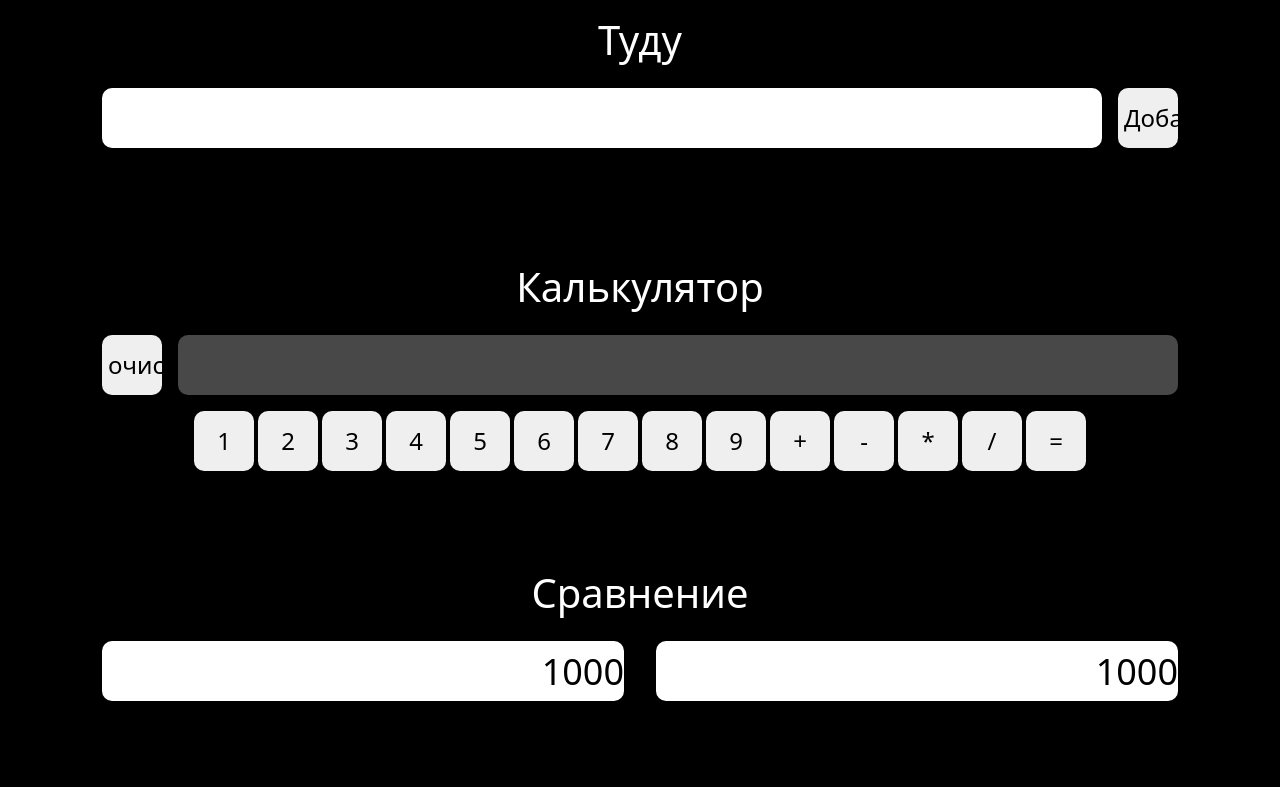
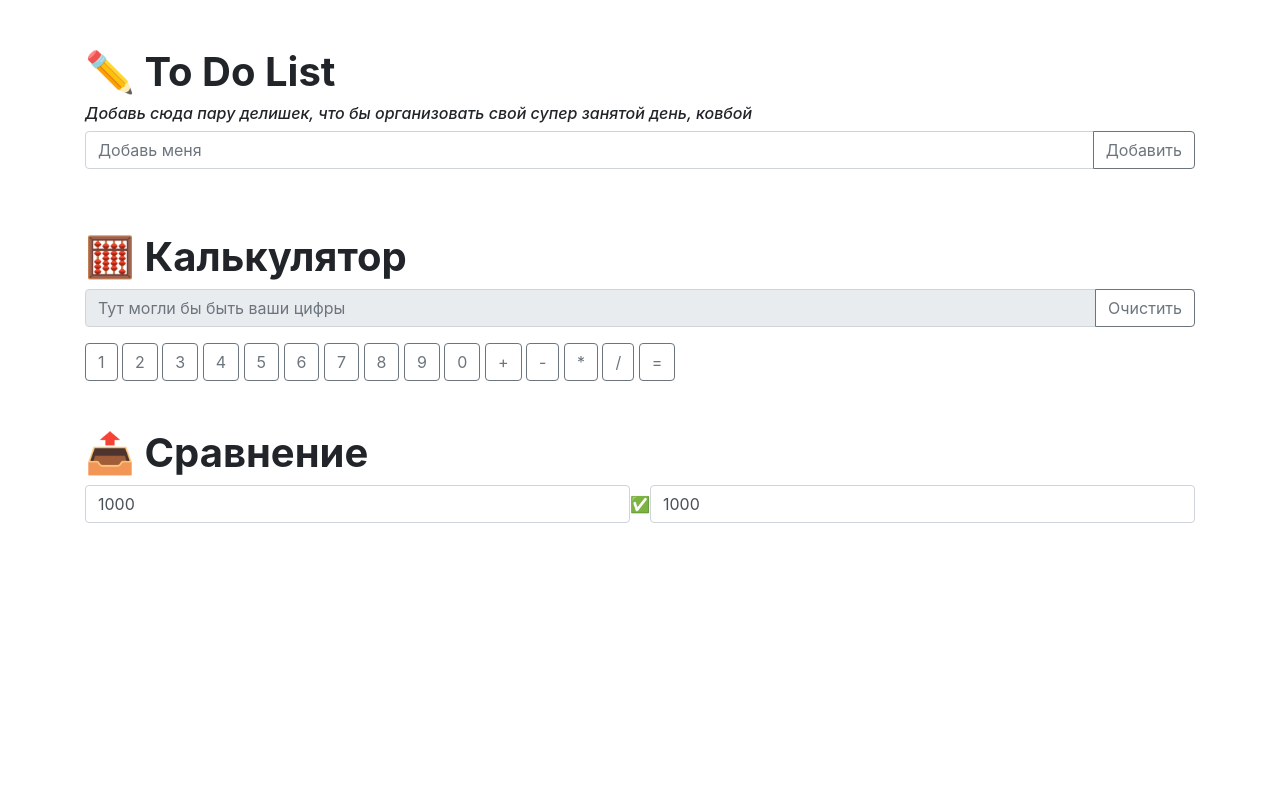
Before and after one commit to d1eruki/home-work-js, a website built with webpack: page src/index.html in a window 1280 px wide. Built offline with nearby package versions, Linux system fonts and the light colour scheme.

Commit message:
making visual fixes, update js, downgrade bootstrap and scss

```diff
--- a/src/css/style.scss
+++ b/src/css/style.scss
@@ -1,24 +1,7 @@
 @import "~bootstrap/scss/bootstrap";
 
-body {
-  font-weight: 100;
-  height: 100vh;
-  background-color: black;
-  color: white;
-  font-size: 1.5em;
-  display: grid;
-  grid-template-columns: max-content;
+.gap-1 {
   gap: 1rem;
-  margin: 0;
-  padding: 1rem;
-  justify-content: center;
-}
-
-.content {
-  display: flex;
-  flex-direction: column;
-  gap: 1rem;
-  align-items: center;
 }
 
 #toDoOutput {
@@ -26,62 +9,3 @@ body {
   flex-direction: column;
   gap: 1rem;
 }
-
-.width-max {
-  width: 100%;
-}
-
-.fw-1 {
-  font-weight: 100;
-}
-
-.flex {
-  display: flex;
-  align-items: center;
-}
-
-.border-none {
-  border: none;
-}
-
-.radius-10 {
-}
-
-.gap-1 {
-  gap: 1rem;
-}
-
-.d-none {
-  display: none;
-}
-
-input[type="text"] {
-  height: 60px;
-  font-size: 1.5em;
-  text-align: right;
-  padding: 0;
-  border-radius: 10px;
-  border: none;
-}
-
-.mr-1 {
-  margin-right: 1rem;
-}
-
-.ml-1 {
-  margin-left: 1rem;
-}
-
-
-input[type="checkbox" i] {
-  width: 30px;
-  height: 30px;
-  margin: 0;
-}
-
-button {
-  width: 60px;
-  height: 60px;
-  border-radius: 10px;
-  border: none;
-}
--- a/src/index.html
+++ b/src/index.html
@@ -2,54 +2,66 @@
 <html lang="en" xmlns="http://www.w3.org/1999/html">
 <head>
     <meta charset="UTF-8">
+    <meta content="width=device-width, initial-scale=1.0" name="viewport">
     <title>home-work-js</title>
 </head>
 <body>
-<div class="content">
-    <h1 class="fw-1">
-        Туду
-    </h1>
-    <div class="flex width-max">
-        <input class="width-max mr-1" id="toDoInput" type="text">
-        <button onclick="toDoAdd()">Добавить</button>
+<div class="container mt-5">
+    <div class="mb-5">
+        <h1 class="font-weight-bold">
+            ✏️ To Do List
+        </h1>
+        <h6 class="font-italic">
+            Добавь сюда пару делишек, что бы организовать свой супер занятой день, ковбой
+        </h6>
+        <div class="input-group mb-3">
+            <input aria-label="ToDo" class="form-control" id="toDoInput" placeholder="Добавь меня" type="text">
+            <div class="input-group-append">
+                <button class="btn btn-outline-secondary" onclick="toDoAdd()" type="button">Добавить</button>
+            </div>
+        </div>
+        <div class="width-max" id="toDoOutput"></div>
     </div>
-    <div class="width-max" id="toDoOutput"></div>
-</div>
 
-<div class="content">
-    <h1 class="fw-1">
-        Калькулятор
-    </h1>
-    <div class="flex width-max">
-        <button onclick="displayClear()">очистить</button>
-        <input class="ml-1 width-max" disabled id="display" type="text">
+    <div class="mb-5">
+        <h1 class="font-weight-bold">
+            🧮 Калькулятор
+        </h1>
+        <div class="input-group mb-3">
+            <input aria-label="Calc" class="form-control" disabled id="display" placeholder="Тут могли бы быть ваши цифры" type="text">
+            <div class="input-group-append">
+                <button class="btn btn-outline-secondary" onclick="displayClear()" type="button">Очистить</button>
+            </div>
+        </div>
         <div class="ml-1 d-none" id="result"></div>
+        <div class="flex gap-1">
+            <button class="btn btn-outline-secondary" onclick="displayAppend('1')" type="button">1</button>
+            <button class="btn btn-outline-secondary" onclick="displayAppend('2')" type="button">2</button>
+            <button class="btn btn-outline-secondary" onclick="displayAppend('3')" type="button">3</button>
+            <button class="btn btn-outline-secondary" onclick="displayAppend('4')" type="button">4</button>
+            <button class="btn btn-outline-secondary" onclick="displayAppend('5')" type="button">5</button>
+            <button class="btn btn-outline-secondary" onclick="displayAppend('6')" type="button">6</button>
+            <button class="btn btn-outline-secondary" onclick="displayAppend('7')" type="button">7</button>
+            <button class="btn btn-outline-secondary" onclick="displayAppend('8')" type="button">8</button>
+            <button class="btn btn-outline-secondary" onclick="displayAppend('9')" type="button">9</button>
+            <button class="btn btn-outline-secondary" onclick="displayAppend('0')" type="button">0</button>
+            <button class="btn btn-outline-secondary" onclick="displayAppend('+')" type="button">+</button>
+            <button class="btn btn-outline-secondary" onclick="displayAppend('-')" type="button">-</button>
+            <button class="btn btn-outline-secondary" onclick="displayAppend('*')" type="button">*</button>
+            <button class="btn btn-outline-secondary" onclick="displayAppend('/')" type="button">/</button>
+            <button class="btn btn-outline-secondary" onclick="calculate('=')" type="button">=</button>
+        </div>
     </div>
-    <div class="flex gap-1">
-        <button onclick="displayAppend('1')">1</button>
-        <button onclick="displayAppend('2')">2</button>
-        <button onclick="displayAppend('3')">3</button>
-        <button onclick="displayAppend('4')">4</button>
-        <button onclick="displayAppend('5')">5</button>
-        <button onclick="displayAppend('6')">6</button>
-        <button onclick="displayAppend('7')">7</button>
-        <button onclick="displayAppend('8')">8</button>
-        <button onclick="displayAppend('9')">9</button>
-        <button onclick="displayAppend('+')">+</button>
-        <button onclick="displayAppend('-')">-</button>
-        <button onclick="displayAppend('*')">*</button>
-        <button onclick="displayAppend('/')">/</button>
-        <button onclick="calculate('=')">=</button>
-    </div>
-</div>
-<div class="content">
-    <h1 class="fw-1">
-        Сравнение
-    </h1>
-    <div class="flex width-max">
-        <input class="mr-1 width-max" id="compareOne" type="text" value="1000">
-        <div id="check"></div>
-        <input class="ml-1 width-max" id="compareTwo" type="text" value="1000">
+
+    <div class="mb-5">
+        <h1 class="font-weight-bold">
+            📤 Сравнение
+        </h1>
+        <div class="d-flex align-items-center">
+            <input aria-label="Compare" class="form-control" id="compareOne" type="text" value="1000">
+            <div id="check">✅</div>
+            <input aria-label="Compare" class="form-control" id="compareTwo" type="text" value="1000">
+        </div>
     </div>
 </div>
 </body>
--- a/src/js/script.js
+++ b/src/js/script.js
@@ -1 +1,85 @@
 import '../css/style.scss';
+
+function toDoAdd() {
+    const toDoInputElement = document.getElementById("toDoInput");
+    const toDoOutputElement = document.getElementById("toDoOutput");
+
+    const toDoInput = toDoInputElement.value.trim();
+    if (!toDoInput) return;
+
+    const newLabel = document.createElement("label");
+    newLabel.style.display = "flex";
+    newLabel.style.alignItems= "center";
+
+    const newCheckbox = document.createElement("input");
+    newCheckbox.type = "checkbox";
+    newCheckbox.checked = false;
+    newCheckbox.style.marginRight= "1rem";
+
+    newLabel.append(newCheckbox);
+    newLabel.append(" " + toDoInput);
+    toDoOutputElement.append(newLabel);
+    toDoInputElement.value = '';
+}
+
+//////////////////////////////////////////////
+
+
+function displayClear() {
+    document.getElementById('display').value = '';
+}
+
+function displayAppend(value) {
+    document.getElementById('display').value += value;
+}
+
+function calculate() {
+    let display = document.getElementById("display");
+    let result = document.getElementById("result");
+
+    result.textContent = '';
+    result.style.display= "flex";
+
+    result.textContent = eval(display.value);
+
+    display.value = '';
+}
+
+//////////////////////////////////////////////
+
+const inputElementOne = document.getElementById("compareOne");
+const inputElementTwo = document.getElementById("compareTwo");
+const check = document.getElementById("check");
+
+let elementOne = inputElementOne.value;
+let elementTwo = inputElementTwo.value;
+
+function compareValues() {
+    if (elementOne === elementTwo) {
+        check.textContent = '✅';
+    } else {
+        check.textContent = '❌';
+    }
+}
+
+inputElementOne.addEventListener("input", (event) => {
+    elementOne = event.target.value;
+    compareValues();
+});
+
+inputElementTwo.addEventListener("input", (event) => {
+    elementTwo = event.target.value;
+    compareValues();
+});
+
+//////////////////////////////////////////////
+
+function hideLeft() {
+    const element = document.getElementById("left");
+    element.style.display = (element.style.display === 'none') ? '' : 'none';
+}
+
+function hideRight() {
+    const element = document.getElementById("right");
+    element.style.display = (element.style.display === 'none') ? '' : 'none';
+}
```
Also changed, not shown: package.json (+4 -4 lines).
